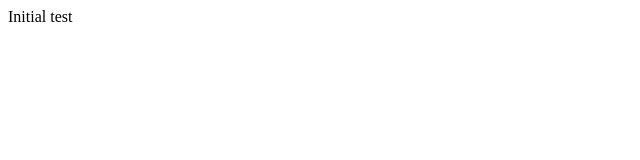
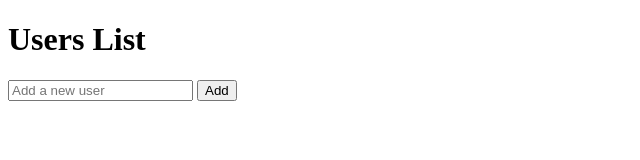
Before and after one commit to ajirotkiv/Test, a plain HTML site: page index.html in a window 1280 px wide. Shown: the whole page, without its empty margins (0-640 px from the left). Drawn offline with Linux system fonts and the light colour scheme.

Commit message:
there were changes in html file

```diff
--- a/index.html
+++ b/index.html
@@ -6,6 +6,11 @@
     <title>Document</title>
 </head>
 <body>
-    <div>Initial test</div>
+    <form id="conteiner">
+        <h1>Users List</h1>
+        <input type="text" id="userInput" placeholder="Add a new user">
+        <button id="addUser">Add</button>
+        <ul id="userList"></ul>
+    </div>
 </body>
 </html>
```
